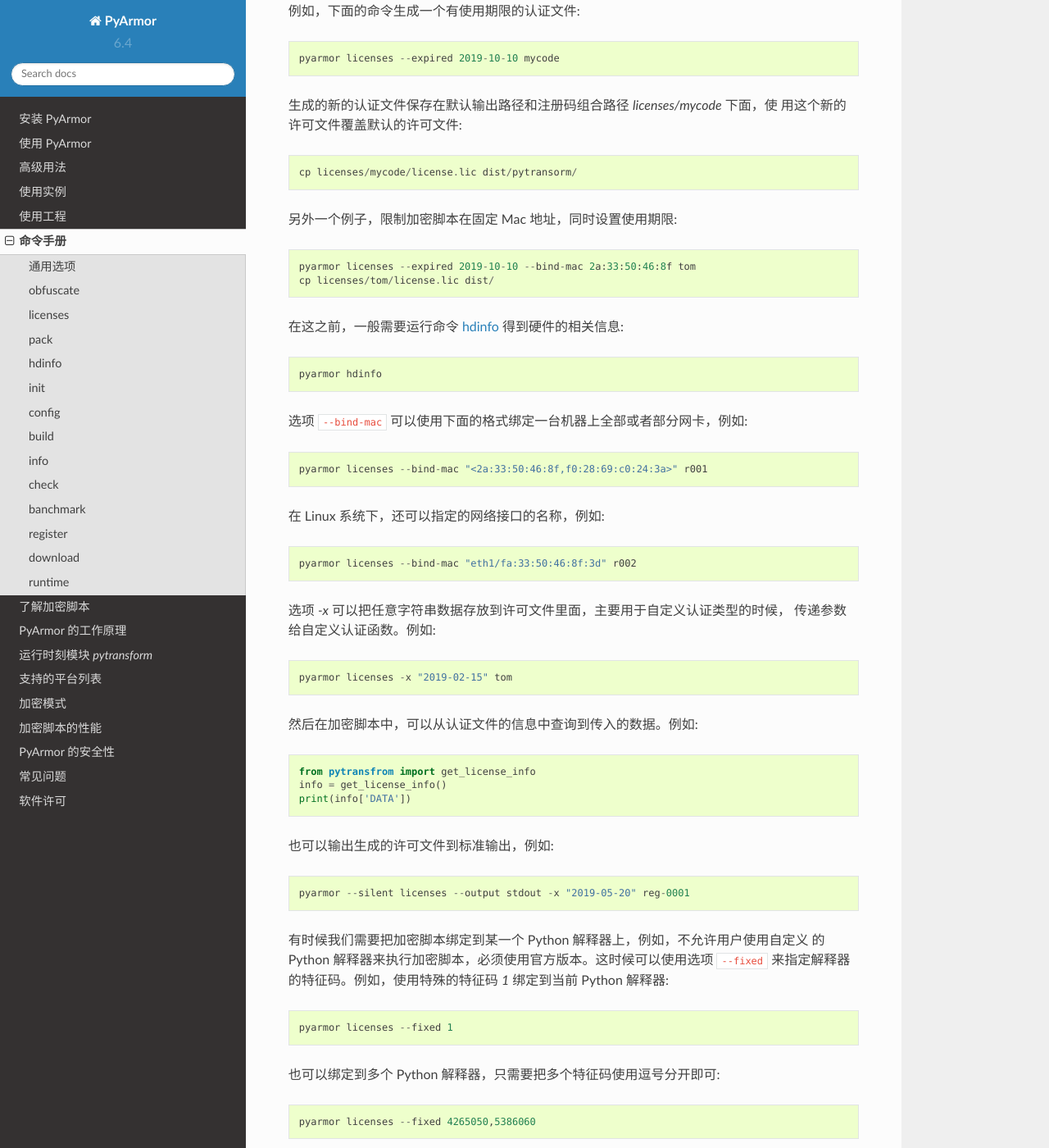
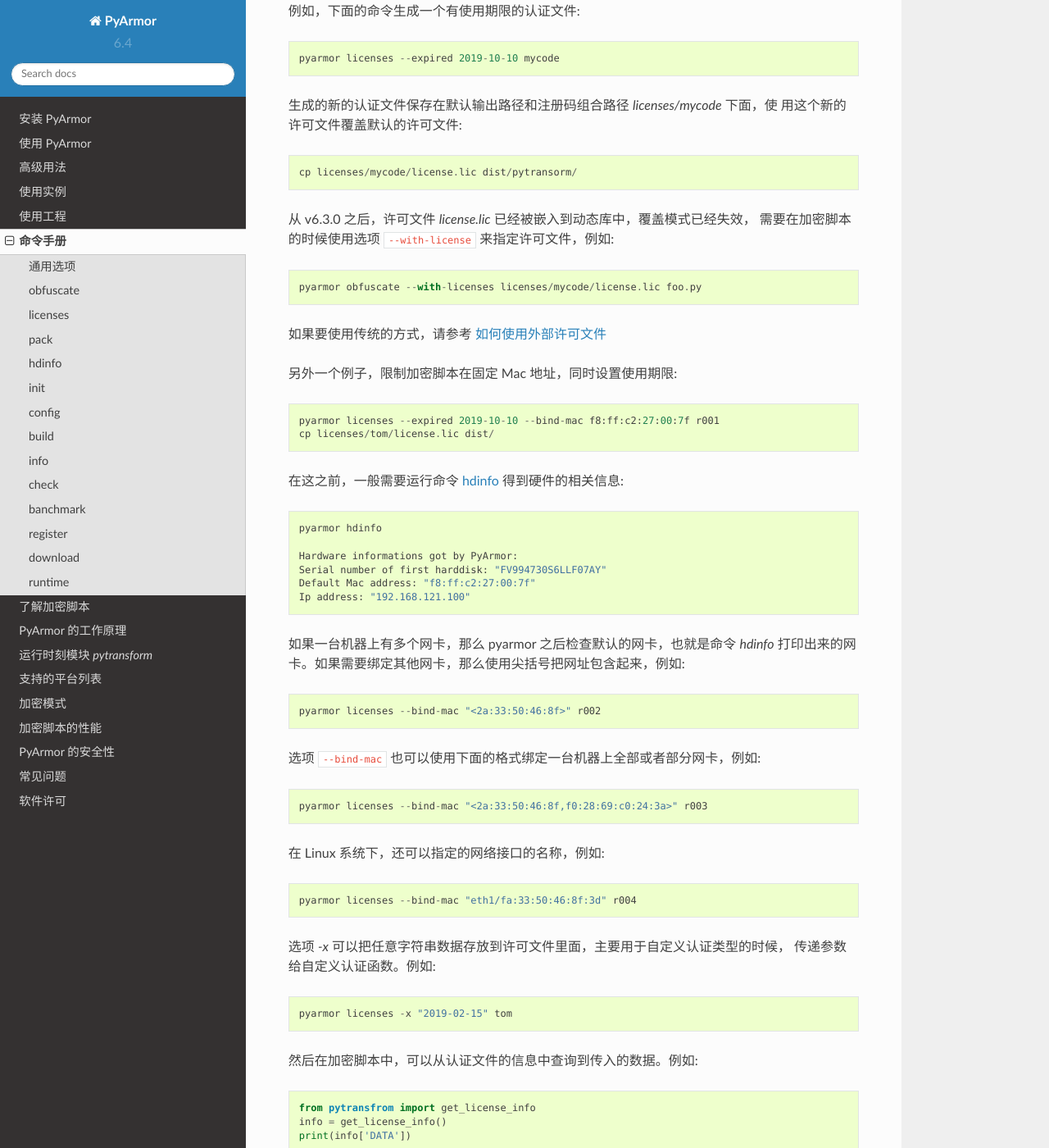
Before and after one commit to dashingsoft/pyarmor-docs-zh, a Sphinx documentation site: the page built from docs/man.rst, in a window 1280 px wide and 1400 px high, scrolled down 9606 px. Shown: the whole window at 82% size. Built offline with Sphinx 7.4.7 and the Read the Docs theme 2.0.0, drawn with Linux system fonts in a browser that asks for light colours.

Commit message:
Refine man licenses

```diff
--- a/docs/man.rst
+++ b/docs/man.rst
@@ -352,22 +352,39 @@
 
     cp licenses/mycode/license.lic dist/pytransorm/
 
+从 v6.3.0 之后，许可文件 `license.lic` 已经被嵌入到动态库中，覆盖模式已经失效，
+需要在加密脚本的时候使用选项 ``--with-license`` 来指定许可文件，例如::
+
+  pyarmor obfuscate --with-licenses licenses/mycode/license.lic foo.py
+
+如果要使用传统的方式，请参考 :ref:`如何使用外部许可文件`
+
 另外一个例子，限制加密脚本在固定 Mac 地址，同时设置使用期限::
 
-    pyarmor licenses --expired 2019-10-10 --bind-mac 2a:33:50:46:8f tom
+    pyarmor licenses --expired 2019-10-10 --bind-mac f8:ff:c2:27:00:7f r001
     cp licenses/tom/license.lic dist/
 
 在这之前，一般需要运行命令 :ref:`hdinfo` 得到硬件的相关信息::
 
     pyarmor hdinfo
 
-选项 ``--bind-mac`` 可以使用下面的格式绑定一台机器上全部或者部分网卡，例如::
+    Hardware informations got by PyArmor:
+    Serial number of first harddisk: "FV994730S6LLF07AY"
+    Default Mac address: "f8:ff:c2:27:00:7f"
+    Ip address: "192.168.121.100"
 
-    pyarmor licenses --bind-mac "<2a:33:50:46:8f,f0:28:69:c0:24:3a>" r001
+如果一台机器上有多个网卡，那么 pyarmor 之后检查默认的网卡，也就是命令 `hdinfo`
+打印出来的网卡。如果需要绑定其他网卡，那么使用尖括号把网址包含起来，例如::
+
+    pyarmor licenses --bind-mac "<2a:33:50:46:8f>" r002
+
+选项 ``--bind-mac`` 也可以使用下面的格式绑定一台机器上全部或者部分网卡，例如::
+
+    pyarmor licenses --bind-mac "<2a:33:50:46:8f,f0:28:69:c0:24:3a>" r003
 
 在 Linux 系统下，还可以指定的网络接口的名称，例如::
 
-    pyarmor licenses --bind-mac "eth1/fa:33:50:46:8f:3d" r002
+    pyarmor licenses --bind-mac "eth1/fa:33:50:46:8f:3d" r004
 
 选项 `-x` 可以把任意字符串数据存放到许可文件里面，主要用于自定义认证类型的时候，
 传递参数给自定义认证函数。例如::
```
